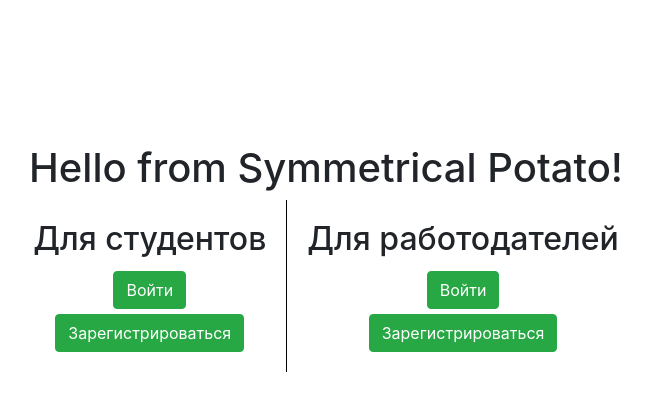
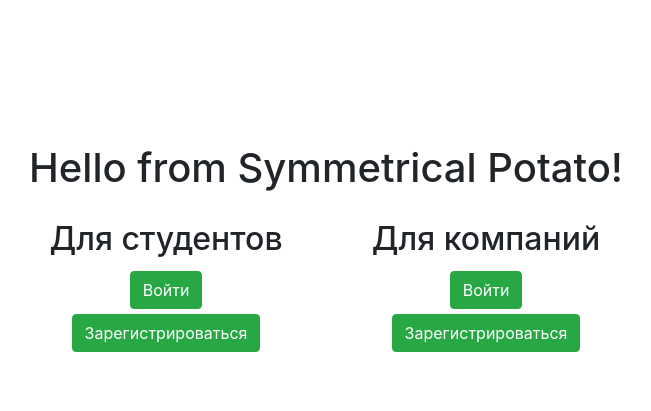
Before and after one commit to symmetrical-potato/studentor, a Flask app: page / in a window 1280 px wide. Shown: the part 142-553 px from the top of the page, without its empty margins (314-965 px from the left). Run offline with Flask 2, Linux system fonts and the light colour scheme; some libraries are stand-ins or nearby versions.

Commit message:
landing lift up and cross-platform

```diff
--- a/app/static/css/main.css
+++ b/app/static/css/main.css
@@ -6,11 +6,7 @@
   justify-content: center;
   flex-direction: column; }
   #main #ops {
-    display: flex;
-    align-items: center;
-    justify-content: space-between; }
-    #main #ops #student-service {
-      border-right: 1px solid black; }
+    min-width: 50%; }
     #main #ops .ops__wrapper {
       display: flex;
       align-items: center;
--- a/app/templates/index.html
+++ b/app/templates/index.html
@@ -13,14 +13,14 @@
         <div id="lead">
             <h1>Hello from Symmetrical Potato!</h1>
         </div>
-        <div id="ops">
-            <div class="ops__wrapper" id="student-service">
+        <div id="ops" class="row">
+            <div class="ops__wrapper col-md-6 col-sm-12" id="student-service">
                 <h2>Для студентов</h2>
                 <button class="btn btn-success">Войти</button>
                 <button class="btn btn-success">Зарегистрироваться</button>
             </div>
-            <div class="ops__wrapper" id="employee-service">
-                <h2>Для работодателей</h2>
+            <div class="ops__wrapper col-md-6 col-sm-12" id="employee-service">
+                <h2>Для компаний</h2>
                 <button class="btn btn-success">Войти</button>
                 <button class="btn btn-success">Зарегистрироваться</button>
             </div>
```
Also changed, not shown: app/static/css/style.scss (+21 -6 lines).
